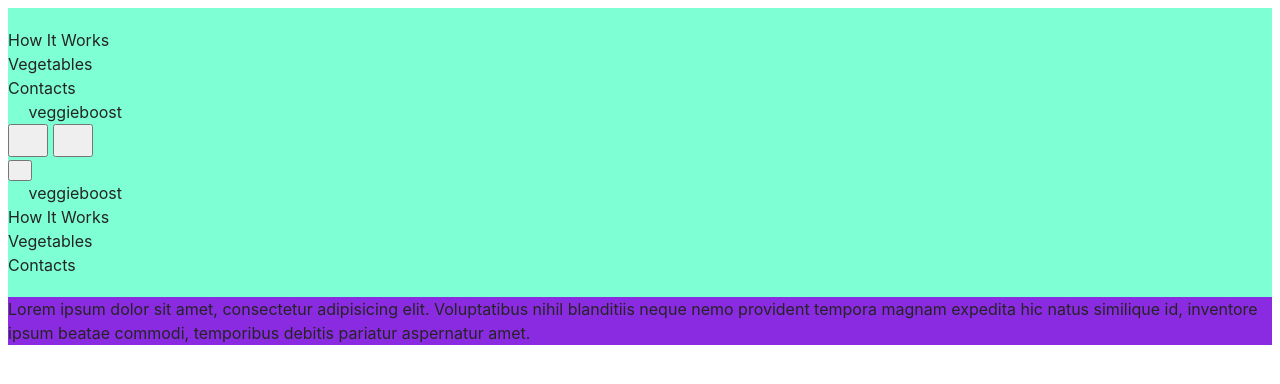
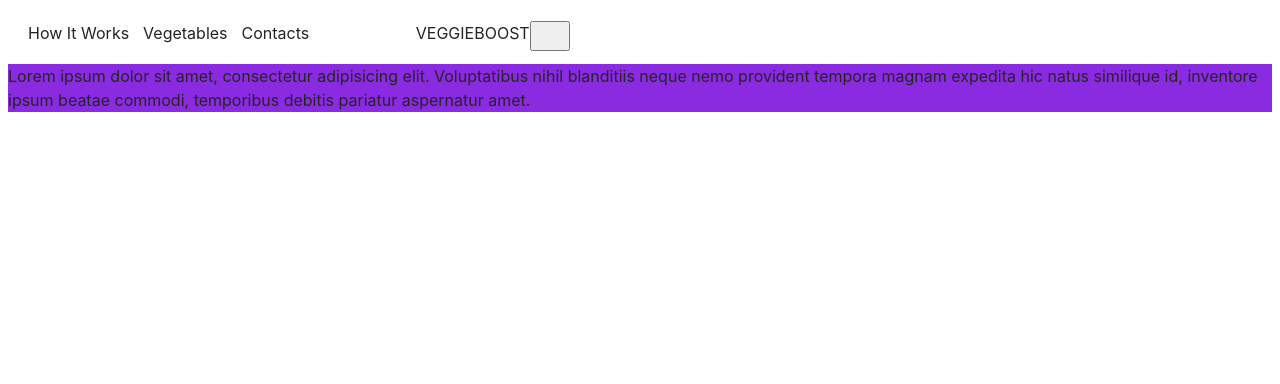
Before and after one commit to GoitStudentsWorks/91_html-css_AnnZhdan, a website built with Vite: page src/index.html in a window 1280 px wide. Built offline with nearby package versions, Linux system fonts and the light colour scheme; files whose address does not match are found by name.

Commit message:
header-css

```diff
--- a/src/css/header.css
+++ b/src/css/header.css
@@ -1,4 +1,73 @@
 .header {
-  padding: 20px 0;
-  background-color: aquamarine;
+  padding: 13px 20px;
 }
+@media srceen and (min-width: 768px){
+  .header {
+    padding: 16px 32px;
+  }
+}
+
+.header-container{
+  display: flex;
+  width: 100%;
+
+}
+@media srceen and (min-width: 1280px){
+  .header-container{
+    justify-content: center;
+  }
+}
+.nav-list{
+  display: none;
+}
+@media screen and (min-width: 768px){
+  .nav-list {
+    display: flex;
+    gap: 14px;
+  }
+.nav{
+  margin-right: 86px;
+}
+}
+@media srceen and (min-width: 1280px){
+  .nav{
+    margin-right: 308px;
+  }
+}
+.header-basket{
+display: none;
+}
+@media screen and (min-width: 768px){
+  .header-basket{
+    display: flex;
+  }
+}
+.header-logo{
+  text-transform: uppercase;
+}
+.icon-burger{
+  border: none;
+  background: transparent;
+ position: absolute;
+ right: 20px;
+ top: 13px;
+ display: flex;
+  margin-right: 0 ;
+}
+@media screen and (min-width: 768px){
+  .icon-burger{
+    display: flex;
+  }
+}
+.mobile-container {
+  position: fixed;
+  top: 0;
+  left: 0;
+  width: 100%;
+  height: 100%;
+  padding: 0 20px;
+
+  transform: translateX(100%);
+  transition: transform 250ms ease-in-out;
+
+}
--- a/src/partials/header.html
+++ b/src/partials/header.html
@@ -1,4 +1,5 @@
 <header class="header">
+  <div class="header-container">
   <nav class="nav">
     <ul class="nav-list">
       <li class="nav-item">
@@ -11,11 +12,11 @@
         <a href="#" class="nav-link">Contacts</a>
       </li>
     </ul> </nav>
-    <div>
+    <div class="header-logo">
       <svg width="16" height="16">
         <use href=""></use>
       </svg>
-    <a href="" class="nav-logo">veggieboost</a>
+    <a href="/index.html" class="nav-logo">veggieboost</a>
   </div>
 <button class="header-basket" type="button">
   <svg width="24" height="24">
@@ -27,18 +28,19 @@
       <use href=""></use>
       </svg>
     </button>
-  <div class="modal-mobile js-menu-container">
+  </div>
+  <div class="mobile-container js-menu-container">
     <button type="button" class="mobile-close-btn js-close-menu">
       <svg width="8" height="8">
         <use href="./images/icons.svg#icon-close"></use>
       </svg>
     </button>
     <nav class="modal-mobile-nav">
-      <div>
+      <div class="header-logo">
         <svg width="16" height="16">
           <use href=""></use>
         </svg>
-      <a href="" class="nav-logo">veggieboost</a>
+      <a href="/index.html" class="nav-logo">veggieboost</a>
     </div>
       <ul class="modal-mobile-list">
         <li class="modal-mobile-item">
@@ -51,5 +53,11 @@
           <a href="" class="modal-mobile-link">Contacts</a>
         </li>
       </ul>
+      <button class="header-basket" type="button">
+  <svg width="24" height="24">
+    <use href=""></use>
+  </svg>
+</button>
    </nav>
+  </div>
 </header>
```
